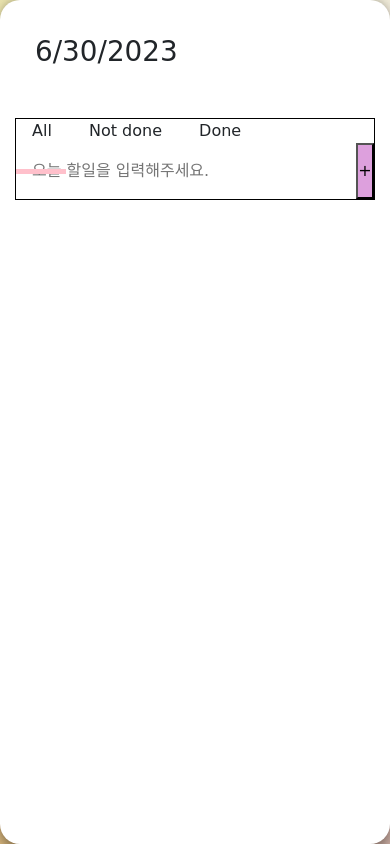
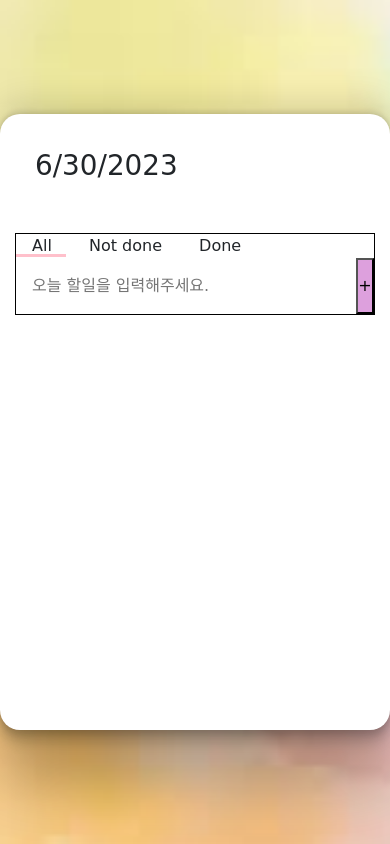
Before and after one commit to pueser/Todo-list, a plain HTML site: page index.html in a window 390 px wide. Drawn offline with nearby package versions, Linux system fonts and the light colour scheme; a web font is replaced by a local one.

Commit message:
second commit

```diff
--- a/style.css
+++ b/style.css
@@ -1,4 +1,8 @@
 body{
+    display: flex;
+    justify-content: center;
+    align-items: center;
+    height: 100vh;
     margin: 0px;
     background-image: url("/images/background.jpg");
     background-repeat: no-repeat;
@@ -6,7 +10,6 @@ body{
     font-family: 'Gamja Flower', cursive;
 }
 .container{
-    height: 100vh;
     border-radius: 20px;
     padding: 15px;
     background-color: white;
@@ -14,7 +17,7 @@ body{
 }
 #under-line{
     background-color:pink;
-    height: 5px;
+    height: 6px;
     position: absolute;
     width:50px;
     top:50px;
@@ -45,6 +48,7 @@ body{
 #task-input:hover{
     background-color: pink;
     transition: 0.7s;
+    border-style: none;
 }
 #add-button{
     height: 100%;
@@ -112,7 +116,27 @@ body{
         grid-column-end:4;
     }
     #task-board{
-        height: 336px;
+        height: 400px;
+        overflow: auto;
+    }
+    #under-line{
+        background-color:pink;
+        height: 3.5px;
+        position: absolute;
+        width:50px;
+        top:20px;
+        padding: 0px;
+        transition: 0.5s;
+    }
+}
+/*모바일 가로 모드일때*/
+@media screen and (min-width: 360px) and (max-width: 740px) and (orientation: landscape){
+    #Date{
+        padding: 0px;
+        margin-bottom: 20px;
+    }
+    #task-board{
+        height: 150px;
         overflow: auto;
     }
 }
```
